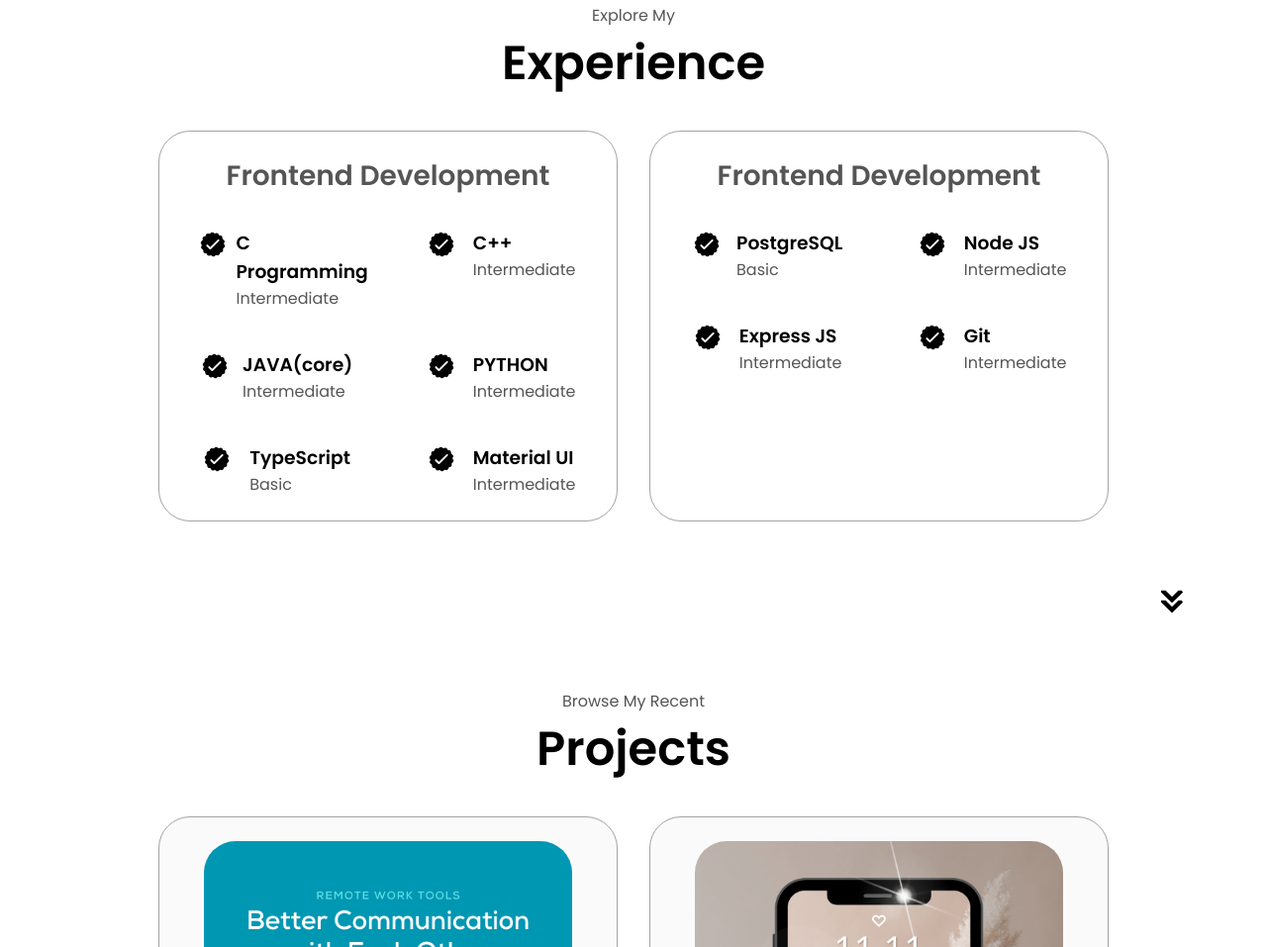
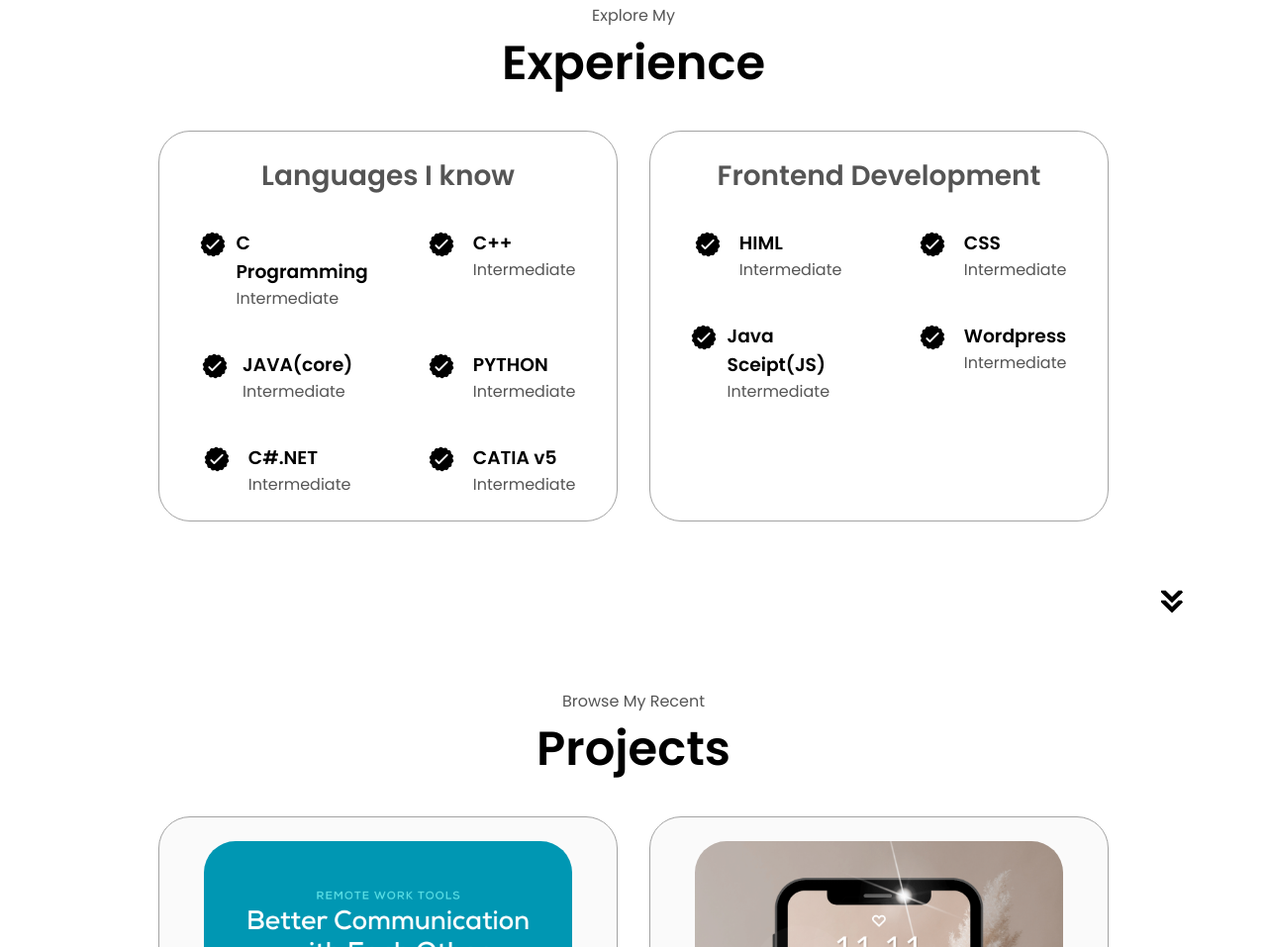
Before and after one commit to RPrasad225/MyPortfolio, a plain HTML site: page index.html in a window 1280 px wide. Shown: the part 1843-2800 px from the top of the page at 99% size. Drawn offline with Linux system fonts and the light colour scheme.

Commit message:
Update index.html

```diff
--- a/index.html
+++ b/index.html
@@ -130,7 +130,7 @@
       <div class="experience-details-container">
         <div class="about-containers">
           <div class="details-container">
-            <h2 class="experience-sub-title">Frontend Development</h2>
+            <h2 class="experience-sub-title">Languages I know</h2>
             <div class="article-container">
               <article>
                 <img
@@ -183,8 +183,8 @@
                   class="icon"
                 />
                 <div>
-                  <h3>TypeScript</h3>
-                  <p>Basic</p>
+                  <h3>C#.NET</h3>
+                  <p>Intermediate</p>
                 </div>
               </article>
               <article>
@@ -194,7 +194,7 @@
                   class="icon"
                 />
                 <div>
-                  <h3>Material UI</h3>
+                  <h3>CATIA v5</h3>
                   <p>Intermediate</p>
                 </div>
               </article>
@@ -210,18 +210,7 @@
                   class="icon"
                 />
                 <div>
-                  <h3>PostgreSQL</h3>
-                  <p>Basic</p>
-                </div>
-              </article>
-              <article>
-                <img
-                  src="./checkmark.png"
-                  alt="Experience icon"
-                  class="icon"
-                />
-                <div>
-                  <h3>Node JS</h3>
+                  <h3>HIML</h3>
                   <p>Intermediate</p>
                 </div>
               </article>
@@ -232,7 +221,7 @@
                   class="icon"
                 />
                 <div>
-                  <h3>Express JS</h3>
+                  <h3>CSS</h3>
                   <p>Intermediate</p>
                 </div>
               </article>
@@ -243,7 +232,18 @@
                   class="icon"
                 />
                 <div>
-                  <h3>Git</h3>
+                  <h3>Java Sceipt(JS)</h3>
+                  <p>Intermediate</p>
+                </div>
+              </article>
+              <article>
+                <img
+                  src="./checkmark.png"
+                  alt="Experience icon"
+                  class="icon"
+                />
+                <div>
+                  <h3>Wordpress</h3>
                   <p>Intermediate</p>
                 </div>
               </article>
```
